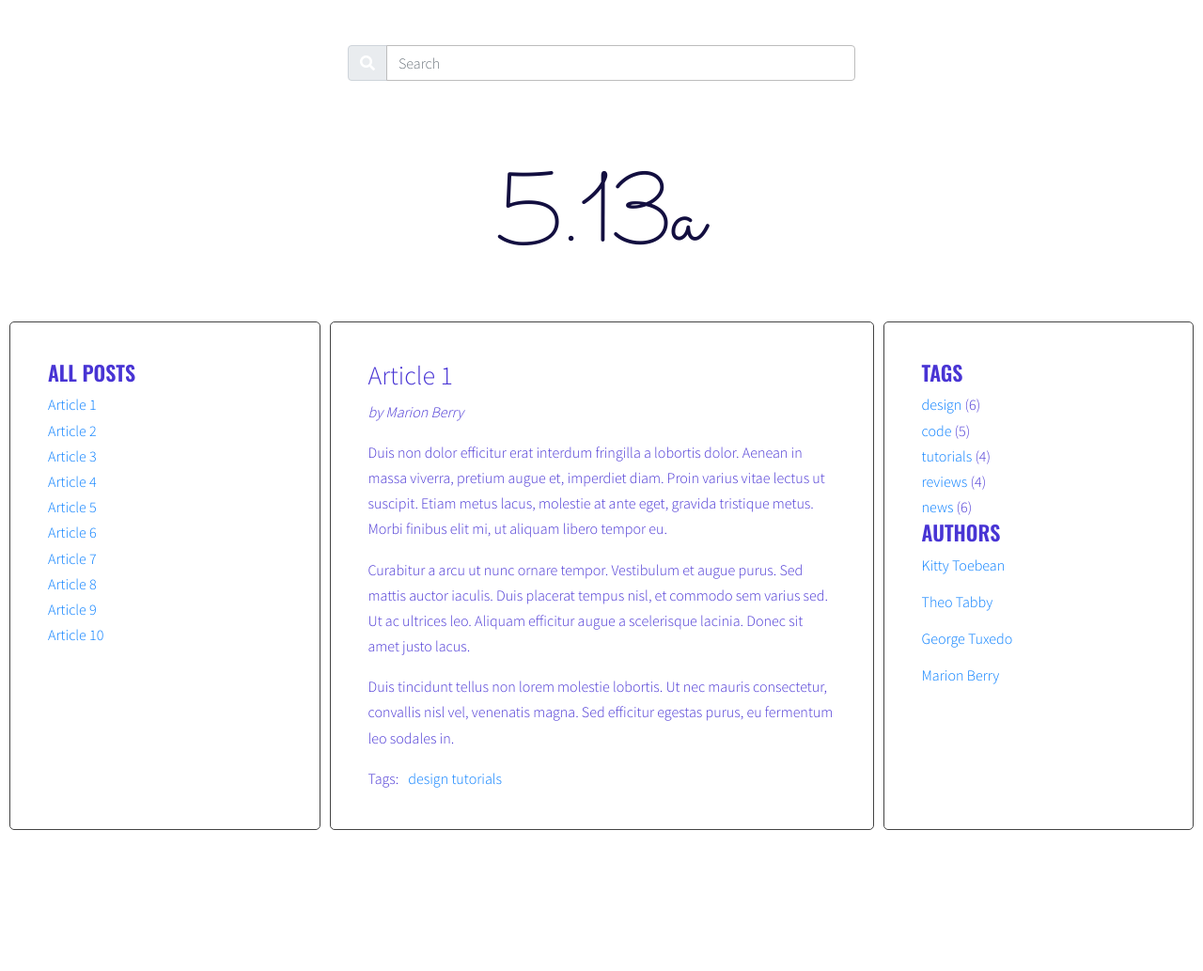
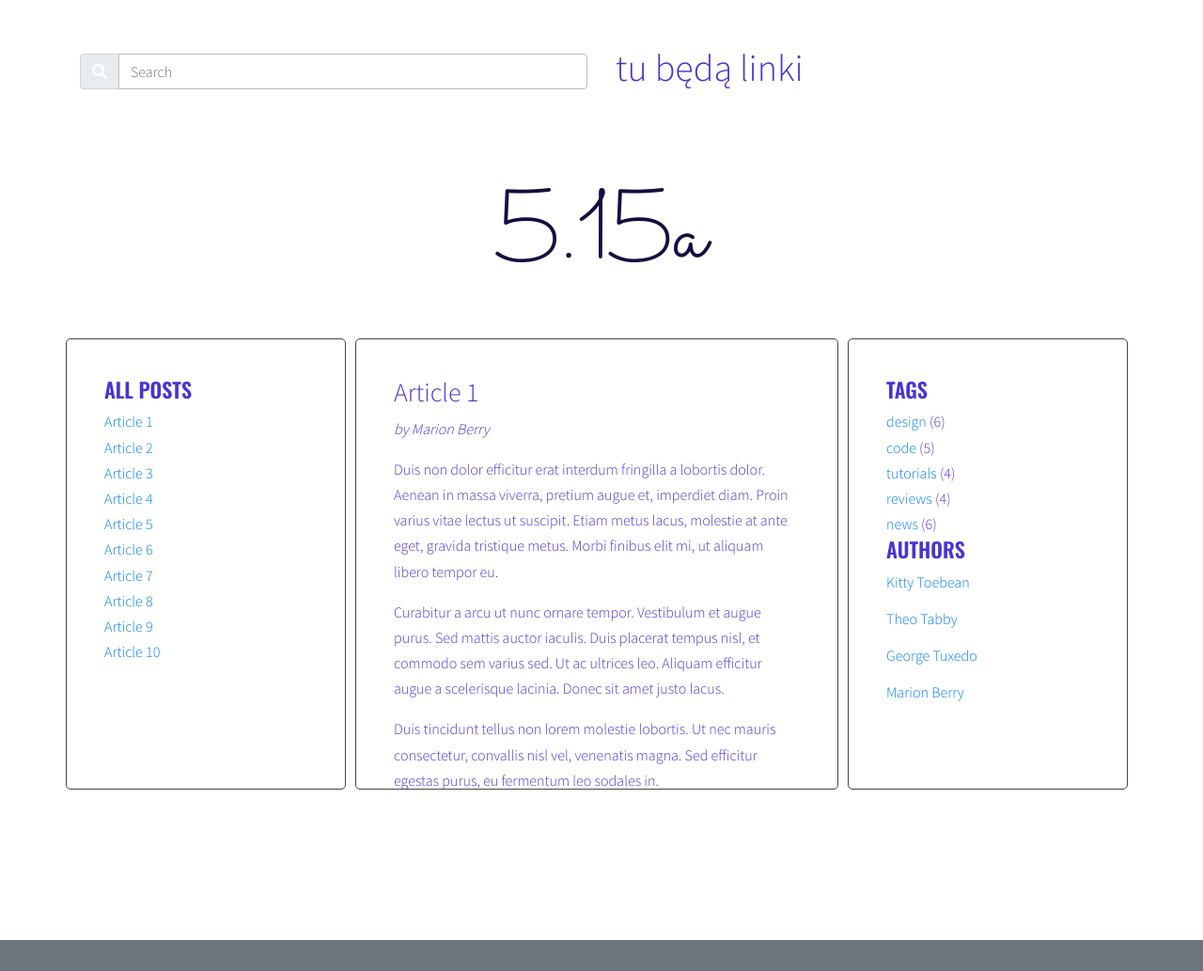
Before and after one commit to trojek71/javascript-blog, a website: page index.html in a window 1280 px wide. Shown: the whole page at 94% size. Before the commit the page ends 883 px from the top, so only its background shows below. Drawn offline with nearby package versions, Linux system fonts and the light colour scheme.

Commit message:
Add search bar

```diff
--- a/index.html
+++ b/index.html
@@ -13,7 +13,7 @@
 <body>
     <div class="blog-head">
       <div class="container">
-        <div class="row align-items-center justify-content-center py-5">
+        <div class="row align-items-center justify-content-start py-5">
             <div class="col-6">
               <div class="input-group md-form form-sm form-1 pl-0">
                 <div class="input-group-prepend">
@@ -23,6 +23,14 @@
                 <input class="form-control my-0 py-1" type="text" placeholder="Search" aria-label="Search">
               </div>
             </div>
+            <div class="col-6">
+                <h1 class="linki">tu będą linki</h1>
+              </div>
+
+
+
+
+
         </div>
       </div>
     </div>
@@ -32,7 +40,7 @@
           <div class="row align-items-center justify-content-center py-5">
               <div class="col-6">
 
-                  <h1 class="logo">5.13a</h1>
+                  <h1 class="logo">5.15a</h1>
 
               </div>
           </div>
@@ -41,13 +49,13 @@
 
 
         <div class="blog">
+           <div class="container">
+               <div class="row">
 
 
 
 
-
-
-                  <main class="wrapper">
+                  <div class="wrapper">
 
 
 
@@ -281,8 +289,32 @@
 
 
 
-                  </main>
+                            </div>
+                </div>
+                </div>
+              </div>
 
+
+
+              <div class="footer py-3 bg-secondary">
+                  <div class="container ">
+                      <div class="row justify-content-between">
+                          <div class="col-lg-2 col-m-12 text-white  ">
+
+                          </div>
+                      </div>
+                  </div>
               </div>
+
+
+
+
+
+
+
+
+
+
+
     <script src="js/script.js"></script>
 </body>
--- a/sass/style.scss
+++ b/sass/style.scss
@@ -34,6 +34,12 @@ body {
   max-width: 1140px;
   margin: 0 auto;
 }
+
+.blog .container {
+  padding-bottom: 60px;
+}
+
+
 
 .section-title {
   font-size: 22px;
@@ -147,3 +153,20 @@ body {
 .input-group.md-form.form-sm.form-2 input.amber-border  {
   border: 1px solid #ffca28;
 }
+
+
+.blog .row{
+padding-bottom: 100px;
+
+}
+
+.wrapper {
+
+  height: 60vh;
+  margin: 0px auto;
+  overflow: hidden;
+  }
+
+  body, html {
+  height: 100%;
+  }
```
Also changed, not shown: css/style.css, 1 other file.
